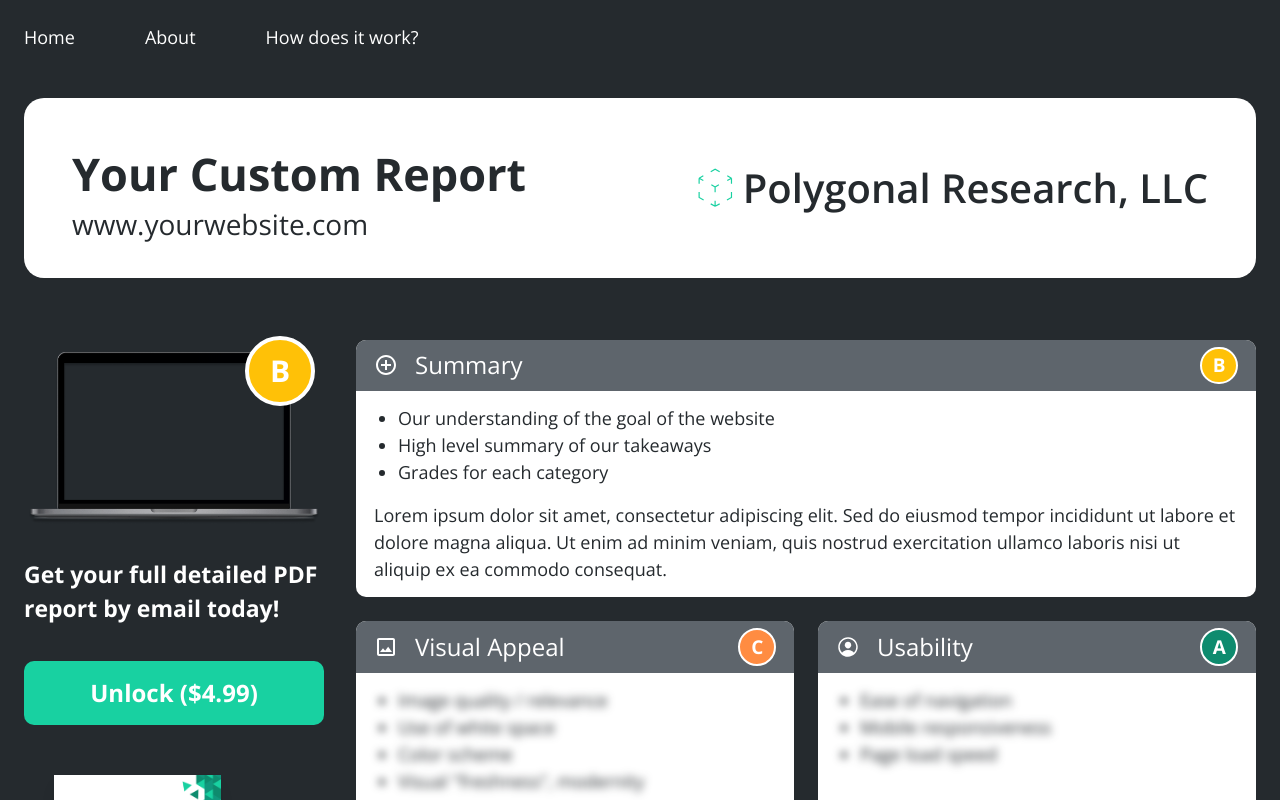
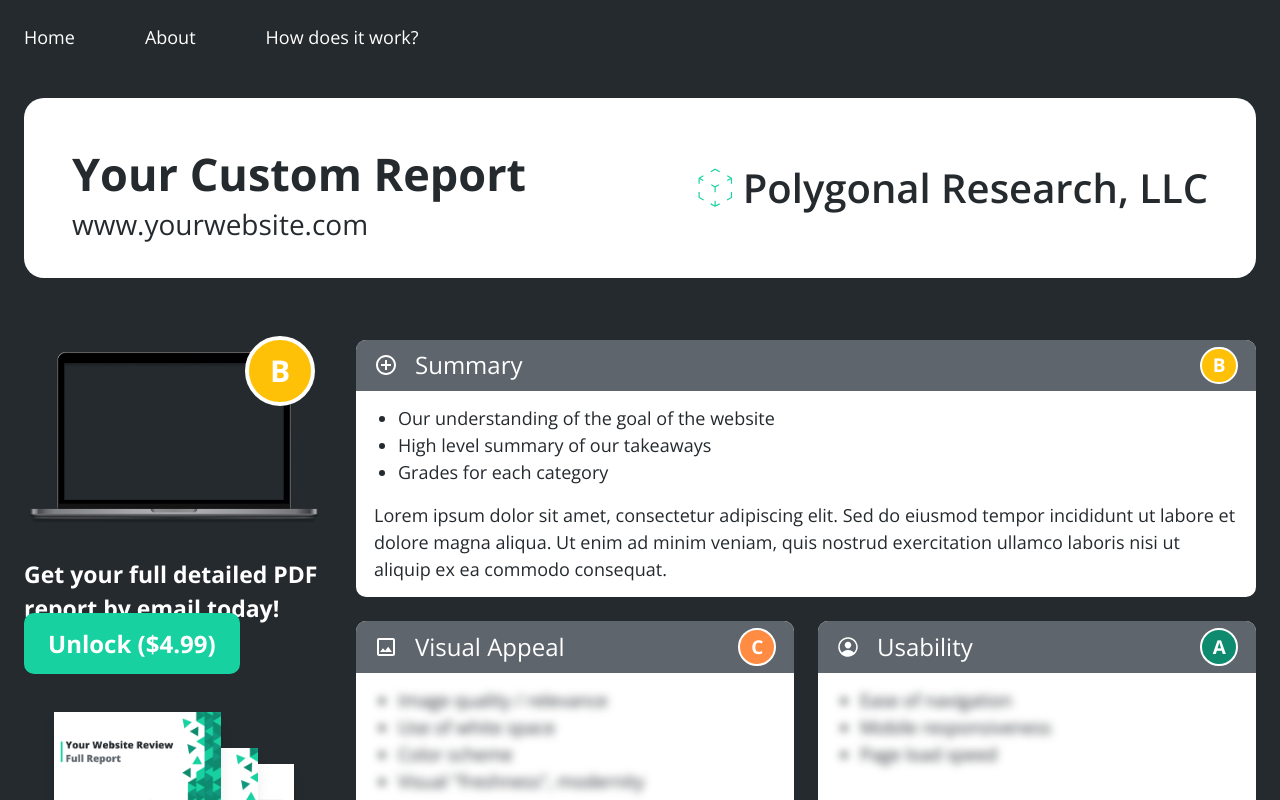
Before and after one commit to ShaYri12/web-review-with-ai, a Next.js app: page /your-report in a window 1280 px wide. Shown: the top 800 px of the page. Built offline with nearby package versions, Linux system fonts and the light colour scheme.

Commit message:
checkout path added

```diff
--- a/app/your-report/page.tsx
+++ b/app/your-report/page.tsx
@@ -10,6 +10,7 @@ import { FaRegHeart, FaRegKeyboard } from "react-icons/fa";
 import { IoMdCheckmark } from "react-icons/io";
 import { GiAlliedStar } from "react-icons/gi";
 import SocialLink from "../components/SocialLink";
+import Link from "next/link";
 
 interface SectionProps {
   icon: React.ElementType;
@@ -207,9 +208,12 @@ export default function ReportPage() {
                   <h2 className="lg:text-[23px] md:text-[20px] text-[18px] font-bold">
                     Get your full detailed PDF report by email today!
                   </h2>
-                  <button className="w-full bg-cyan text-white 2xl:py-[16px] xl:py-[14px] lg:py-[12px] md:py-[10px] py-[9px] px-6 rounded-[10px] overflow-hidden 2xl:text-[27px] xl:text-[24px] lg:text-[22px] md:text-[20px] text-[18px] font-bold hover:bg-emerald-500 transition-colors">
+                  <Link
+                    href="/checkout"
+                    className="w-full bg-cyan text-white 2xl:py-[16px] xl:py-[14px] lg:py-[12px] md:py-[10px] py-[9px] px-6 rounded-[10px] overflow-hidden 2xl:text-[27px] xl:text-[24px] lg:text-[22px] md:text-[20px] text-[18px] font-bold hover:bg-emerald-500 transition-colors"
+                  >
                     Unlock ($4.99)
-                  </button>
+                  </Link>
                 </div>
 
                 <div className="relative mx-auto 3xl:w-[361px] lg:w-[240px] w-[220px] 3xl:h-[358.4px] 2xl:mt-[55px] xl:mt-[50px] lg:mt-[40px] md:mt-[30px] mt-[20px]">
@@ -249,10 +253,9 @@ export default function ReportPage() {
                     />
                   </div>
                 </div>
-
               </div>
               <div className="lg:block hidden absolute bottom-0 left-0">
-              <SocialLink />
+                <SocialLink />
               </div>
             </div>
 
@@ -299,8 +302,8 @@ export default function ReportPage() {
             </div>
           </div>
           <div className="block lg:hidden mt-10">
-              <SocialLink />
-              </div>
+            <SocialLink />
+          </div>
         </div>
       </main>
     </div>
```
